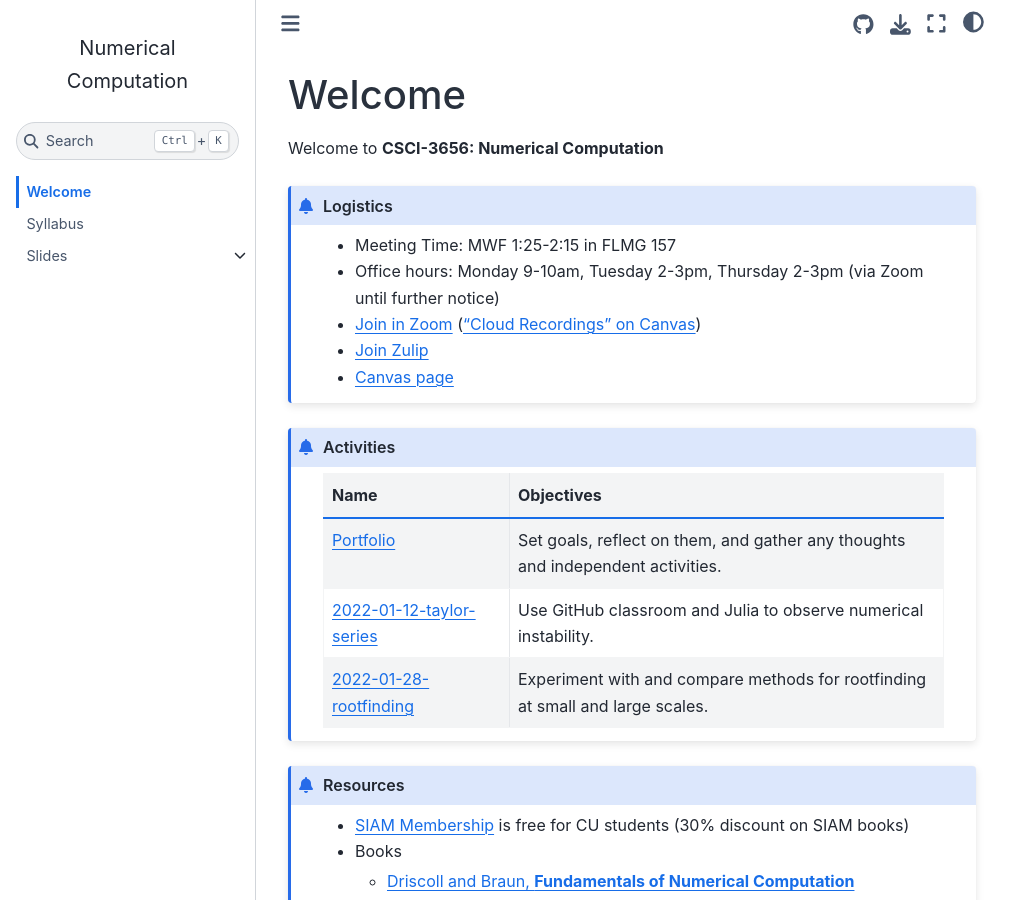
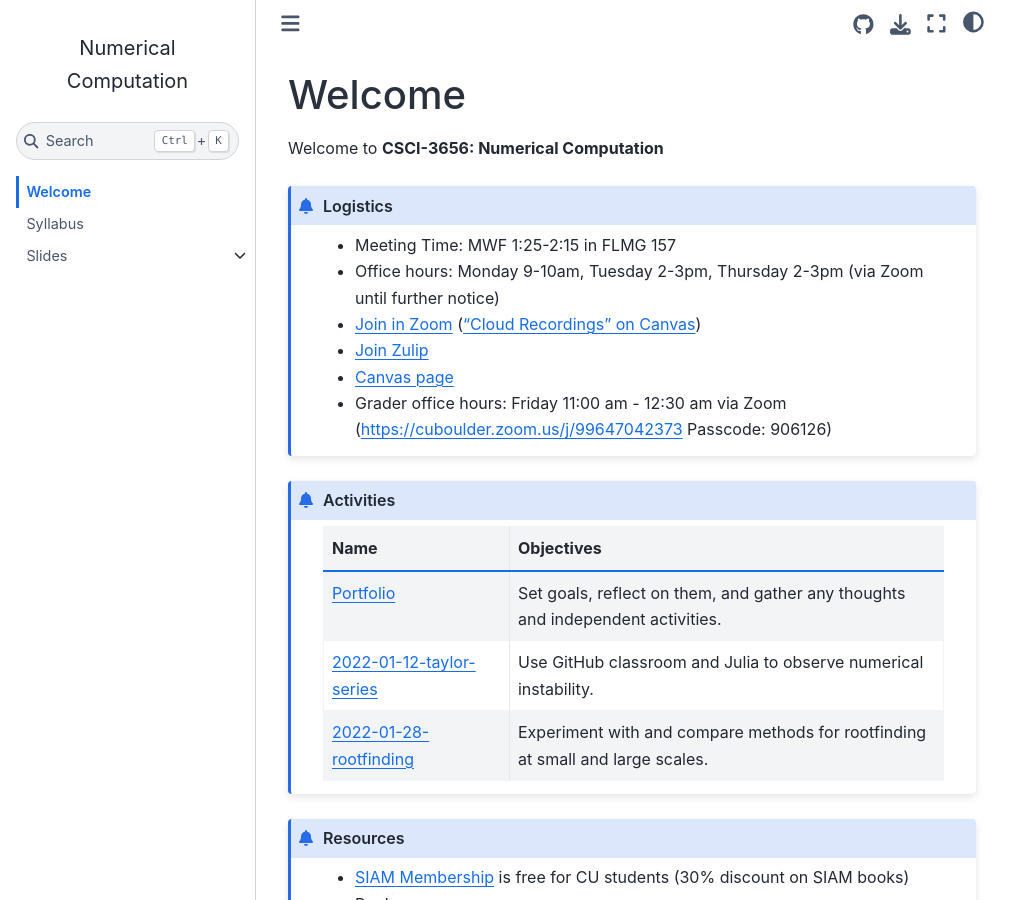
Before and after one commit to cu-numcomp/spring22, a Jupyter Book: the page built from index.md, in a window 1280 px wide and 900 px high. Shown: the whole window, without its empty margins (0-1031 px from the left). Built offline with Jupyter Book 1.0.4 settings and Sphinx 7.4.7 and the Sphinx Book theme 1.1.4, drawn with Linux system fonts in a browser that asks for light colours; pages that are not in the unit, such as notebooks, are missing from menus.

Commit message:
Update index.md
Added details about the grader office hours

```diff
--- a/index.md
+++ b/index.md
@@ -8,6 +8,7 @@ Welcome to **CSCI-3656: Numerical Computation**
 * [Join in Zoom](https://cuboulder.zoom.us/j/95889180311) (["Cloud Recordings" on Canvas](https://canvas.colorado.edu/courses/80290/external_tools/16942))
 * [Join Zulip](https://cu-numcomp.zulipchat.com/join/2hpdkyspe5pii6mep3yl76qm/)
 * [Canvas page](https://canvas.colorado.edu/courses/80290)
+* Grader office hours: Friday 11:00 am - 12:30 am via Zoom (https://cuboulder.zoom.us/j/99647042373 Passcode: 906126)
 :::
 
 ::::{admonition} Activities
```
